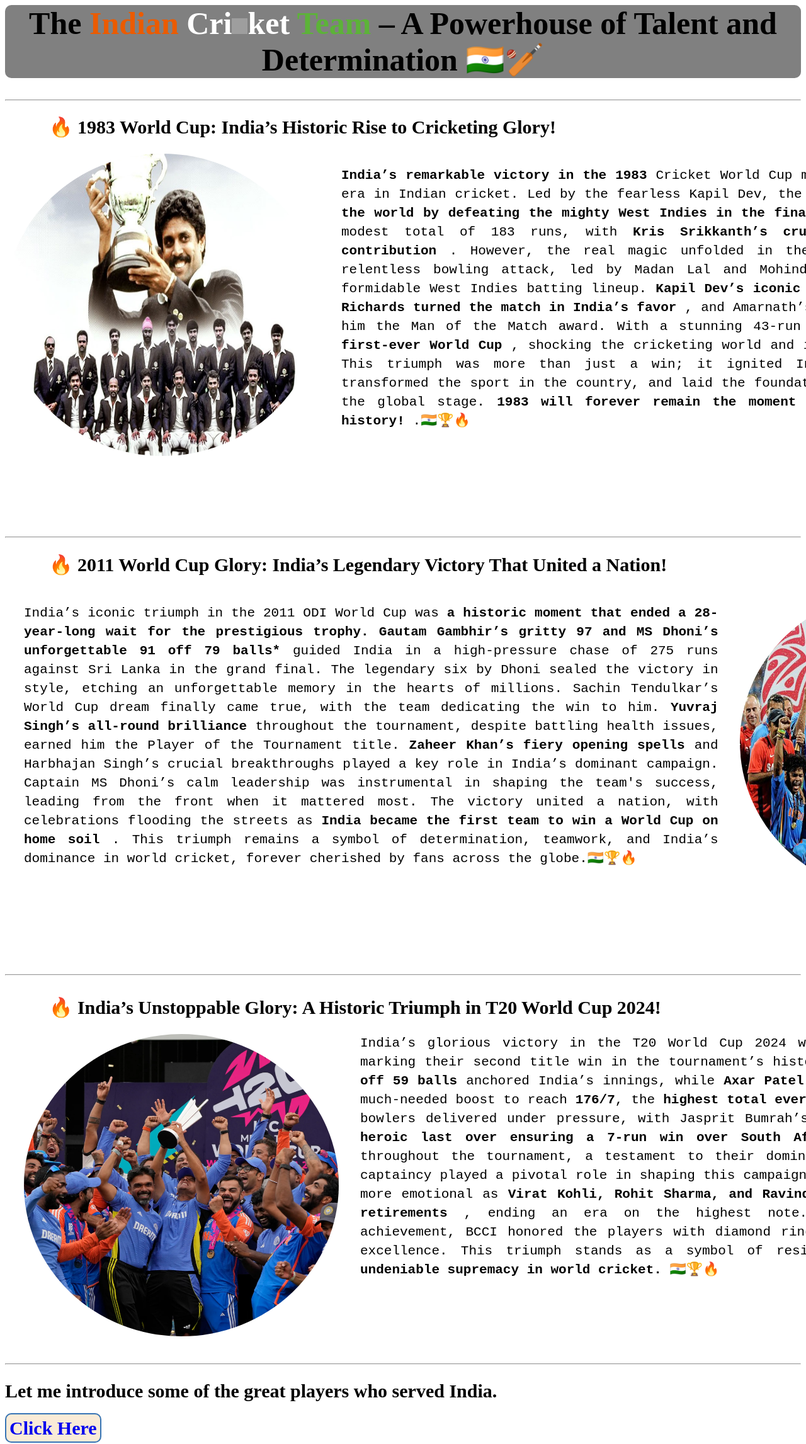
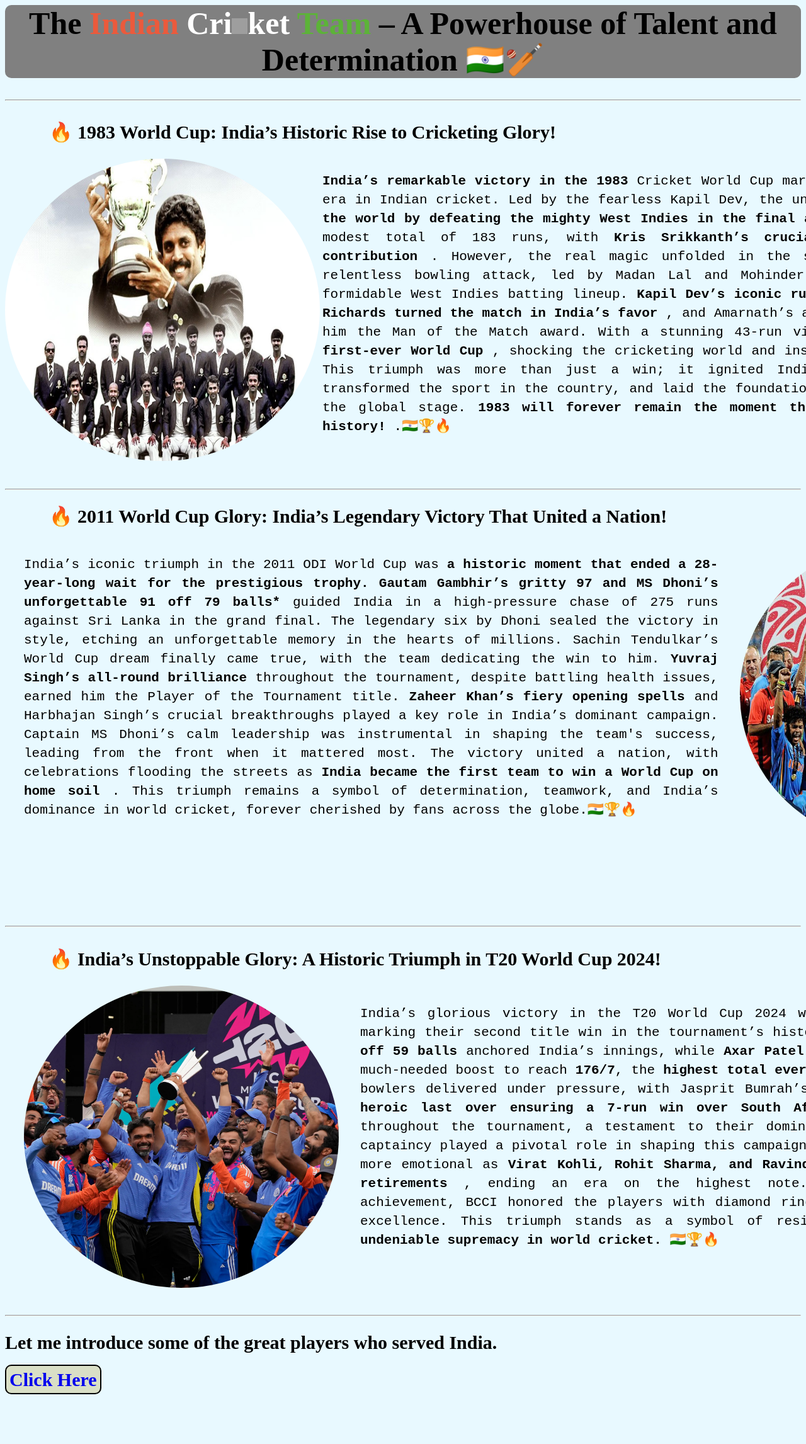
Before and after one commit to rajasurendrag/indian-cricket-team, a plain HTML site: page index.html in a window 1280 px wide. Shown: the top 2293 px of the page at 63% size. After the commit the page ends 2216 px from the top, so only its background shows below. Drawn offline with Linux system fonts and the light colour scheme; grey boxes are pictures that could not be loaded.

Commit message:
updated index

```diff
--- a/index.html
+++ b/index.html
@@ -2,19 +2,18 @@
   <head>
     <title>Indian Cricket Team</title>
   </head>
-  <body>
+  <body style="background-color: #e8f9ff">
     <header
       style="text-align: center; background-color: grey; border-radius: 10px"
     >
       <h1 style="font-size: 50px">
-        The <span style="color: #eb5b00">Indian</span>
+        The <span style="color: #eb5a3c">Indian</span>
         <span style="color: white"
           >Cri<img
             src="https://upload.wikimedia.org/wikipedia/commons/thumb/1/17/Ashoka_Chakra.svg/2048px-Ashoka_Chakra.svg.png"
             alt="chakra"
             height="25px"
             width="25px"
-            style="padding-top: 6px; margin-top: 3px"
           />ket</span
         >
         <span style="color: #5cb338"> Team</span> – A Powerhouse of Talent and
@@ -23,9 +22,6 @@
     </header>
     <hr />
 
-    <h2 style="margin-left: 70px; font-size: 30px">
-      🔥 1983 World Cup: India’s Historic Rise to Cricketing Glory!
-    </h2>
     <article
       style="
         height: 600px;
@@ -34,6 +30,9 @@
         text-align: justify;
       "
     >
+      <h2 style="margin-left: 70px; font-size: 30px">
+        🔥 1983 World Cup: India’s Historic Rise to Cricketing Glory!
+      </h2>
       <img
         src="./assets/1983.jpeg"
         height="80%"
@@ -49,9 +48,7 @@
           width: 63%;
           font-size: 21px;
           font-weight: 500;
-          text-align: justify;
           vertical-align: top;
-          margin: 20px 30px 0px 30px;
           line-height: 30px;
         "
       >
@@ -103,7 +100,6 @@
           width: 63%;
           font-size: 21px;
           font-weight: 500;
-          text-align: justify;
           vertical-align: top;
           margin: 20px 30px 0px 30px;
           line-height: 30px;
@@ -168,9 +164,8 @@
           width: 63%;
           font-size: 21px;
           font-weight: 500;
-          text-align: justify;
           vertical-align: top;
-          margin: 0px 30px 0px 30px;
+          margin: 30px 30px 0px 30px;
           line-height: 30px;
         "
       >
@@ -214,8 +209,8 @@
         text-decoration: none;
         font-size: 30px;
         font-weight: 600;
-        border: 2px solid #3674b5;
-        background-color: antiquewhite;
+        border: 2px solid black;
+        background-color: #d9dfc6;
         border-radius: 10px;
         padding: 5px;
       "
```
Also changed, not shown: src/cricketTeam.html (+3 -1 lines).
